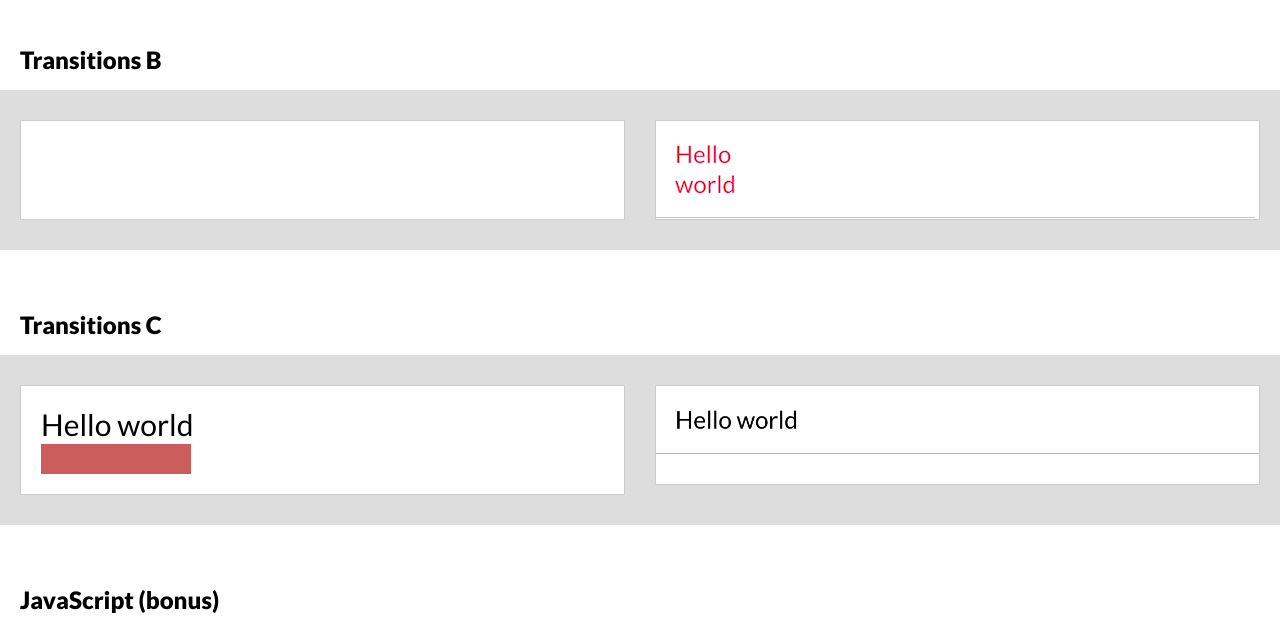
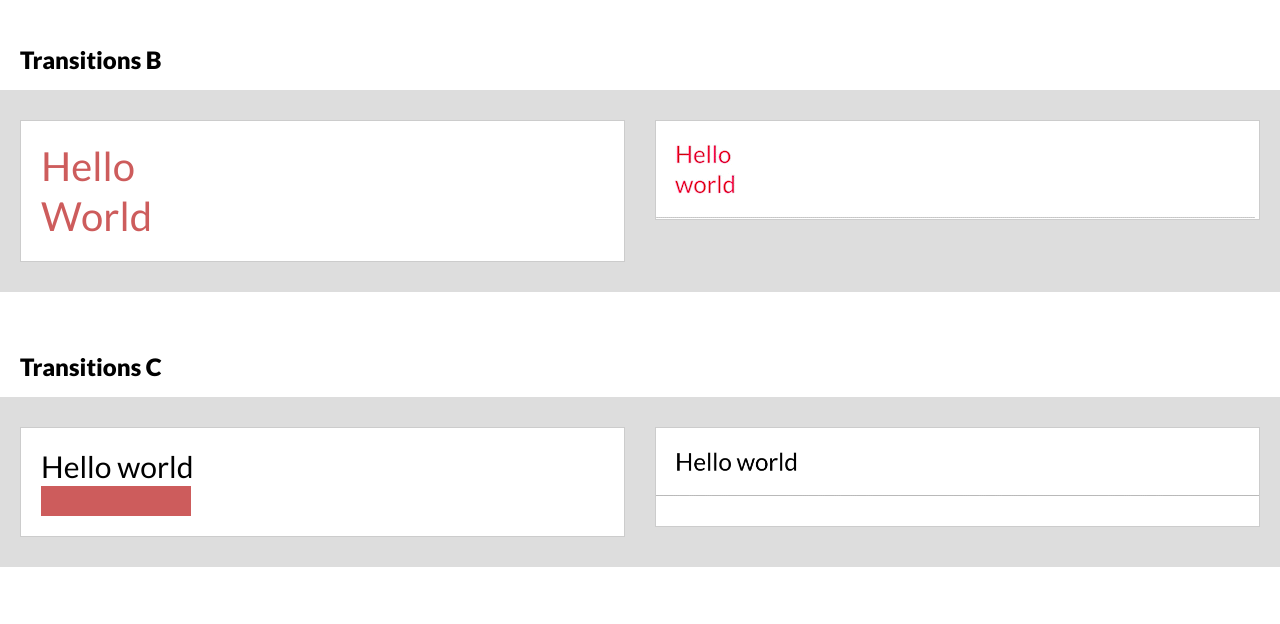
Before and after one commit to nbuntsch/examen-revision-imd21, a website built with Parcel: page src/index.html in a window 1280 px wide. Shown: the part 11020-11644 px from the top of the page. Built offline with nearby package versions, Linux system fonts and the light colour scheme.

Commit message:
transition B fini

```diff
--- a/src/exercises/transitions-b1.html
+++ b/src/exercises/transitions-b1.html
@@ -1,3 +1,3 @@
 <div class="l-exercice" id="transitions-b1">
-  <!-- exercice ici -->
+  <div class="transition-hover">Hello<br /><span>World</span></div>
 </div>
--- a/src/scss/modules/_transition.scss
+++ b/src/scss/modules/_transition.scss
@@ -1,3 +1,26 @@
+#transitions-b1 {
+  font-size: 40px;
+  color: indianred;
+
+  span {
+    display: inline-block;
+    transition-property: color;
+    transition-duration: 0.5s;
+  }
+  span:hover {
+    color: white;
+  }
+  .transition-hover {
+    display: inline-block;
+    transition-property: background-color;
+    transition-duration: 0.5s;
+  }
+
+  .transition-hover:hover {
+    background-color: indigo;
+  }
+}
+
 #transitions-c1 {
   p {
     font-size: 30px;
```
